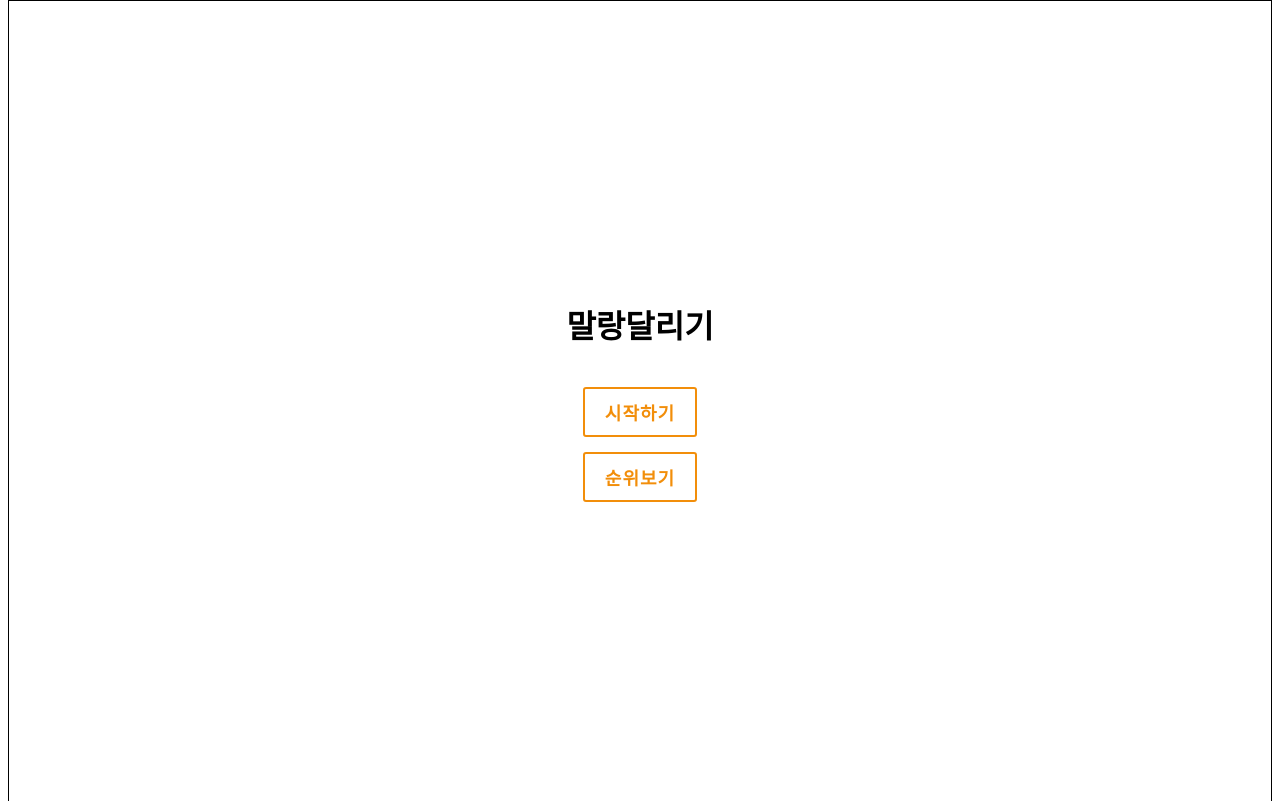
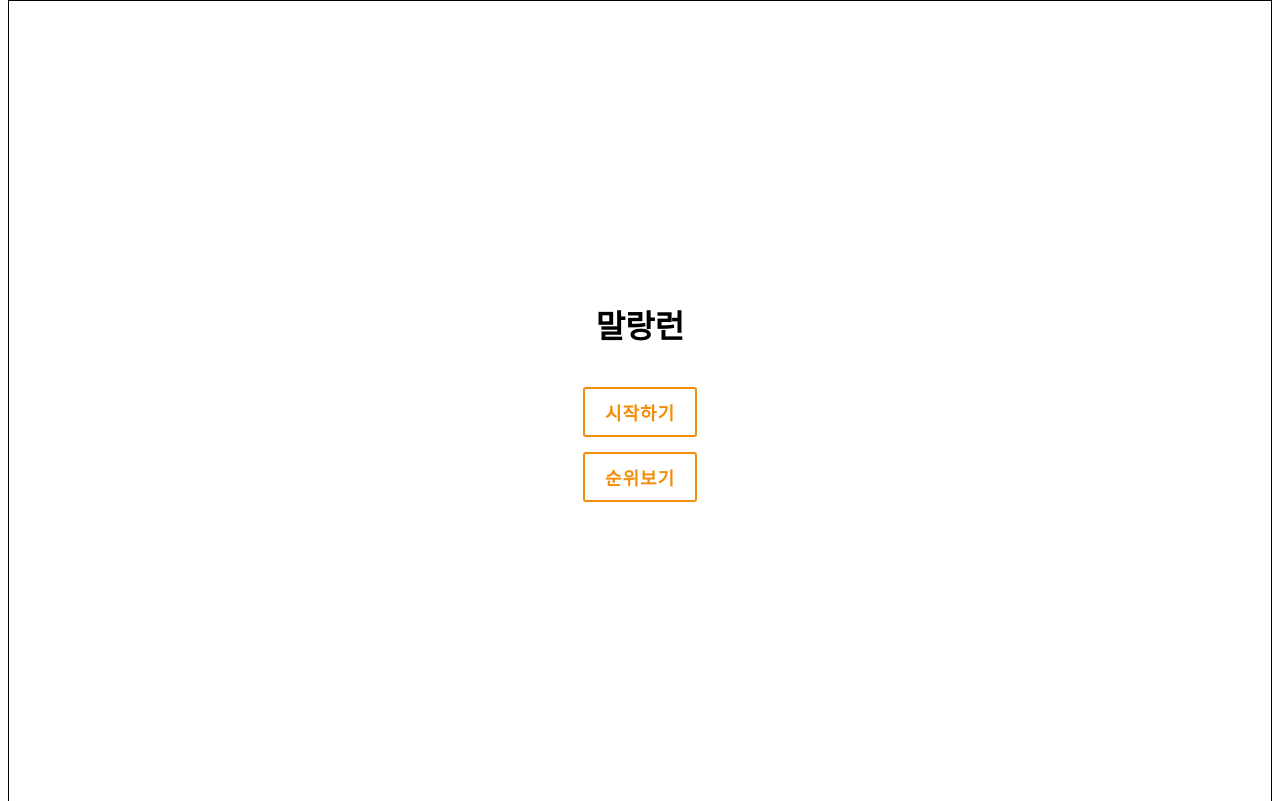
Before and after one commit to daehwan2/mini_game, a plain HTML site: page index.html in a window 1280 px wide. Drawn offline with nearby package versions, Linux system fonts and the light colour scheme.

Commit message:
Feat: 제목 변경

```diff
--- a/index.html
+++ b/index.html
@@ -15,7 +15,7 @@
       <div class="first_landing_container visible">
         <div class="first_landing">
           <header>
-            <div class="title">말랑달리기</div>
+            <div class="title">말랑런</div>
           </header>
           <div class="button-container">
             <a class="btn btn--diagonal btn--orange startBtn" href="#"
```
